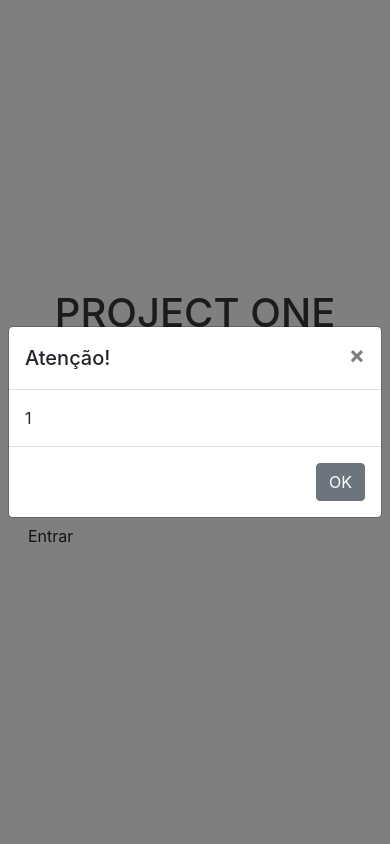
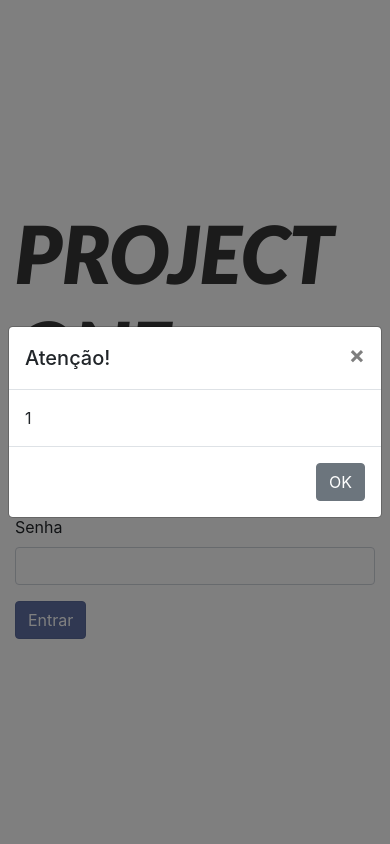
Before and after one commit to bruno-menslin/projectone, a PHP site: page /?mensagem=1 in a window 390 px wide. Run offline with PHP 8.4, Linux system fonts and the light colour scheme.

Commit message:
UPD: css/main.css - responsividade e reestilização index.php

```diff
--- a/assets/css/main.css
+++ b/assets/css/main.css
@@ -1,3 +1,11 @@
+/*
+Data: 31/08/2020
+Desc: Arquivo princiapl de estilos do ProjectOne
+Autor: Bruno Menslin
+*/
+
+@import url('https://fonts.googleapis.com/css2?family=Lato:ital,wght@1,900&display=swap');
+
 h1 {
     color: rgb(55, 55, 55);
 }
@@ -5,3 +13,41 @@
 h2 {
     color: rgb(83, 83, 83);
 }
+
+.form-title {
+    font-family: 'Lato';
+    font-size: 5rem;
+    max-width: 487px;
+}
+
+.btn-login:hover {
+    color: #fff;
+    text-decoration: none;
+    background-color: hsl(225, 28%, 44%);
+}
+
+.btn-login {
+    color: #fff;
+    background-color: hsl(225, 27%, 51%);
+    border-color: hsl(225, 26%, 48%);
+}
+
+@media (min-width: 990px) and (max-width: 1400px) {
+    .div-form-title {
+        margin-right: 2rem;
+    }
+}
+
+@media (max-width: 990px) {
+    .form-title {
+        min-width: 490px;
+        margin-bottom: 2rem;
+    }
+}
+
+@media (max-width: 520px) {
+    .form-title {
+        min-width: 0;
+        max-width: 487px;
+    }
+}
```
